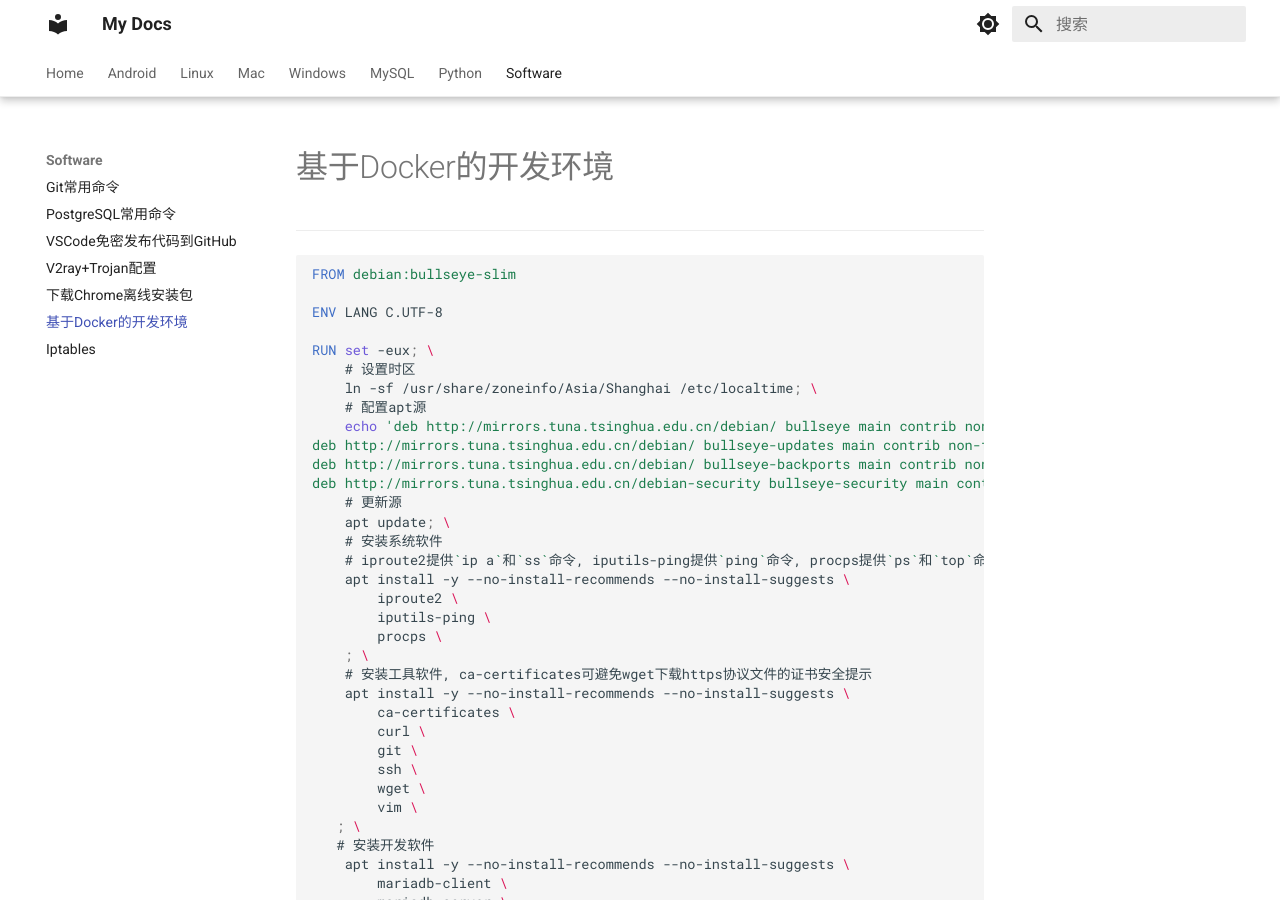
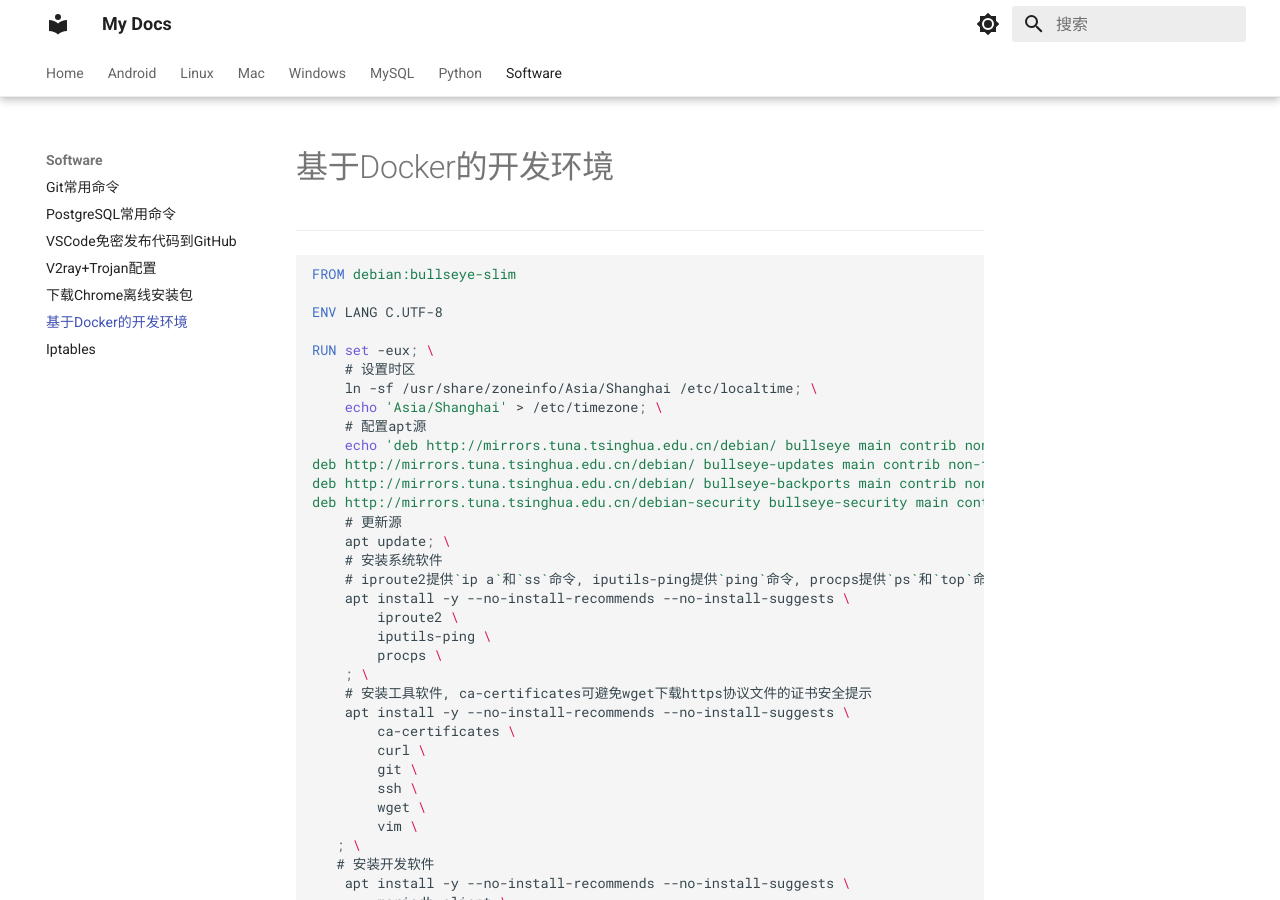
Before and after one commit to gfourdx/mydocs, an MkDocs documentation site: the page built from docs/soft/vscode+docker+dev.md, in a window 1280 px wide and 900 px high. Built offline with MkDocs 1.6.1 and Material for MkDocs 9.7.7, drawn with Linux system fonts in a browser that asks for light colours.

Commit message:
更新文档

```diff
--- a/docs/soft/vscode+docker+dev.md
+++ b/docs/soft/vscode+docker+dev.md
@@ -10,6 +10,7 @@ ENV LANG C.UTF-8
 RUN set -eux; \
     # 设置时区
     ln -sf /usr/share/zoneinfo/Asia/Shanghai /etc/localtime; \
+    echo 'Asia/Shanghai' > /etc/timezone; \
     # 配置apt源
     echo 'deb http://mirrors.tuna.tsinghua.edu.cn/debian/ bullseye main contrib non-free \n\
 deb http://mirrors.tuna.tsinghua.edu.cn/debian/ bullseye-updates main contrib non-free \n\
```
